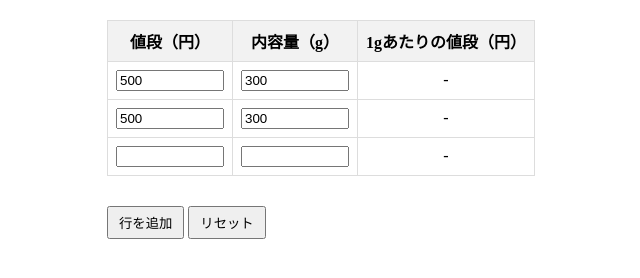
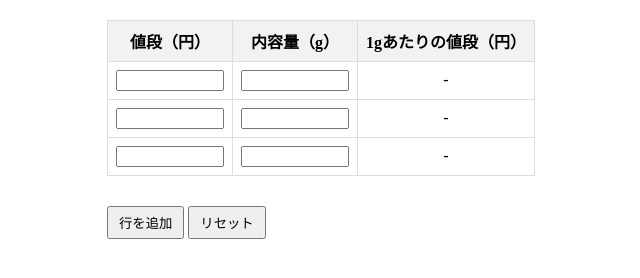
Before and after one commit to marusho-1266/DetergentPriceComparison, a plain HTML site: page index.html in a window 1280 px wide. Both pictures are taken after a click on the button "リセット". Shown: the part 70-348 px from the top of the page, without its empty margins (133-773 px from the left). Drawn offline with Linux system fonts and the light colour scheme.

Commit message:
Initial value correction

```diff
--- a/index.html
+++ b/index.html
@@ -71,13 +71,13 @@
         </thead>
         <tbody>
             <tr>
-                <td><input type="number" class="price" value="500" onchange="calculatePrice()"></td>
-                <td><input type="number" class="volume" value="300" onchange="calculatePrice()"></td>
+                <td><input type="number" class="price" onchange="calculatePrice()"></td>
+                <td><input type="number" class="volume" onchange="calculatePrice()"></td>
                 <td class="result">-</td>
             </tr>
             <tr>
-                <td><input type="number" class="price" value="500" onchange="calculatePrice()"></td>
-                <td><input type="number" class="volume" value="300" onchange="calculatePrice()"></td>
+                <td><input type="number" class="price" onchange="calculatePrice()"></td>
+                <td><input type="number" class="volume" onchange="calculatePrice()"></td>
                 <td class="result">-</td>
             </tr>
             <tr>
@@ -141,17 +141,16 @@
         }
 
         function resetTable() {
-            // テーブルを初期状態に戻す
             let tbody = document.querySelector('#detergentTable tbody');
             tbody.innerHTML = `
                 <tr>
-                    <td><input type="number" class="price" value="500" onchange="calculatePrice()"></td>
-                    <td><input type="number" class="volume" value="300" onchange="calculatePrice()"></td>
+                    <td><input type="number" class="price" onchange="calculatePrice()"></td>
+                    <td><input type="number" class="volume" onchange="calculatePrice()"></td>
                     <td class="result">-</td>
                 </tr>
                 <tr>
-                    <td><input type="number" class="price" value="500" onchange="calculatePrice()"></td>
-                    <td><input type="number" class="volume" value="300" onchange="calculatePrice()"></td>
+                    <td><input type="number" class="price" onchange="calculatePrice()"></td>
+                    <td><input type="number" class="volume" onchange="calculatePrice()"></td>
                     <td class="result">-</td>
                 </tr>
                 <tr>
```
